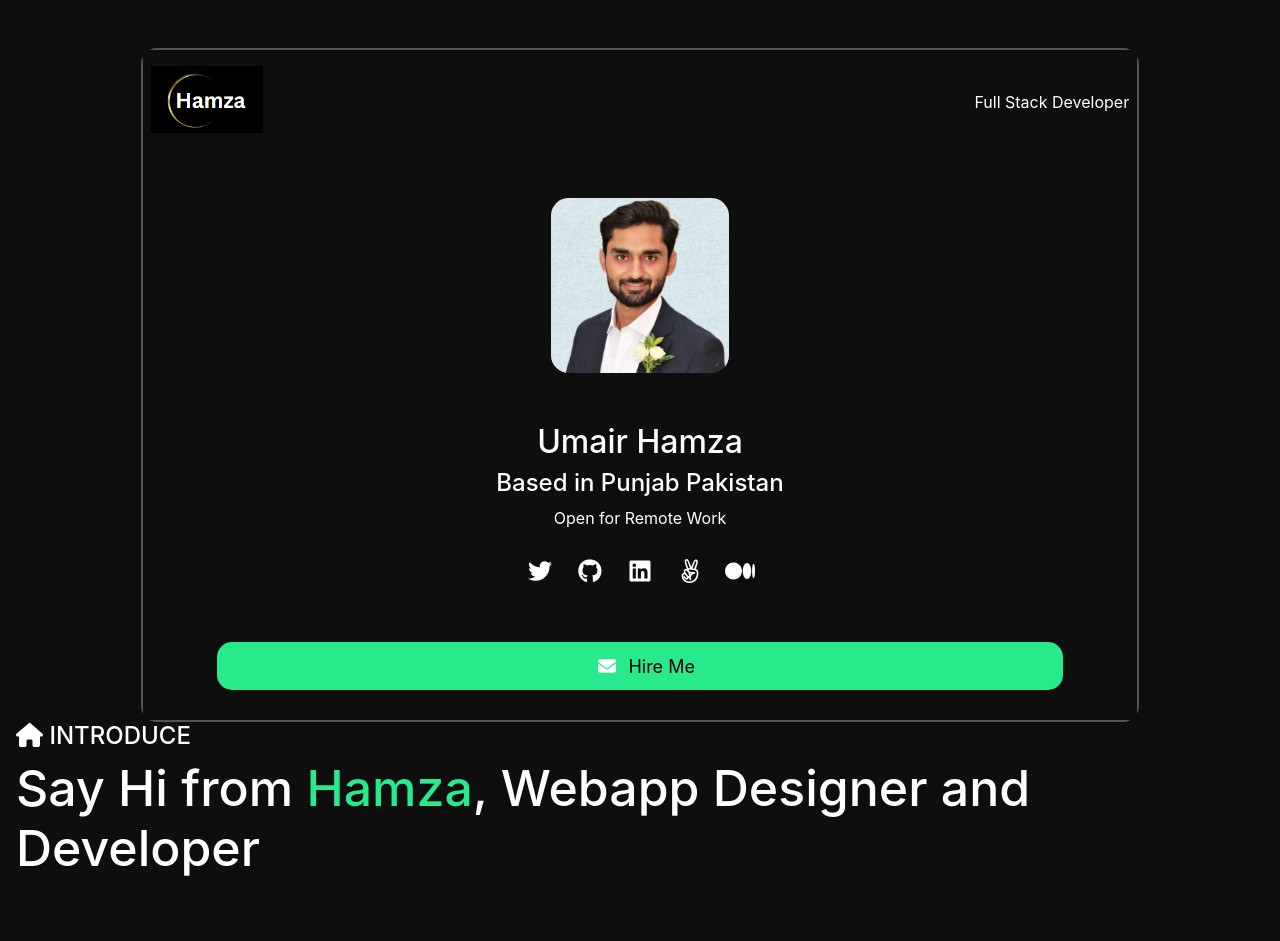
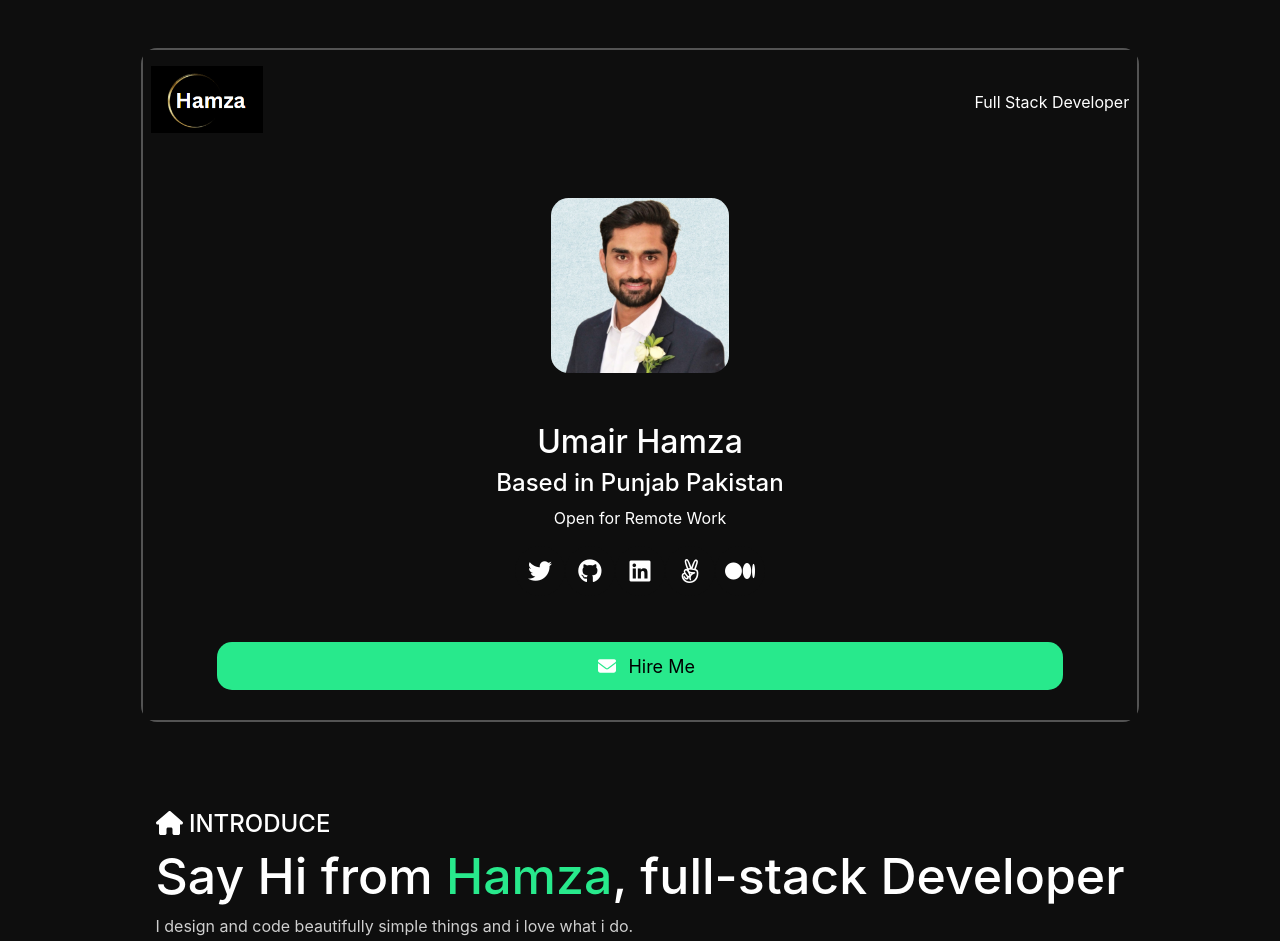
Before and after one commit to emhamza/Hamza-s-portfolio, a React (Vite) app: page / in a window 1280 px wide. Shown: the top 941 px of the page. Built offline with nearby package versions, Linux system fonts and the light colour scheme.

Commit message:
Add Scroll animations

```diff
--- a/src/components/Introduce/Introduce.jsx
+++ b/src/components/Introduce/Introduce.jsx
@@ -5,13 +5,15 @@ import { faHome } from '@fortawesome/free-solid-svg-icons';
 const Introduce = () => {
   return (
     <div>
-        <section className="d-flex">
+        <section className="hero-header">
             <div>
-                <div className="hero-header">
+                <div>
                     <h4 className="circular-border">
                         <FontAwesomeIcon icon={faHome} /> INTRODUCE
                     </h4>
-                    <h1>Say Hi from <span className="hamza"> Hamza</span>, Webapp Designer and Developer</h1>
+                    <h1>Say Hi from <span className="hamza"> Hamza</span>, full-stack Developer</h1>
+                    <p>I design and code beautifully simple things and i love what i do. <br/> Just simple like that!</p>
+
                 </div>
             </div>
         </section>
--- a/src/components/Introduce/Introduce.scss
+++ b/src/components/Introduce/Introduce.scss
@@ -1,11 +1,19 @@
-.hero-header{
+.hero-header {
   display: flex;
   flex-direction: column;
-    h1{
+  justify-content: center;
+  align-items: center;
+  margin: 5.5rem;
+
+  h1 {
     font-size: 50px;
   }
 
-    .hamza{
+  p {
+    opacity: 80%;
+  }
+
+  .hamza {
     color: #28e98c;
   }
 }
```
Lines whose indentation alone changed are shown as unchanged.
